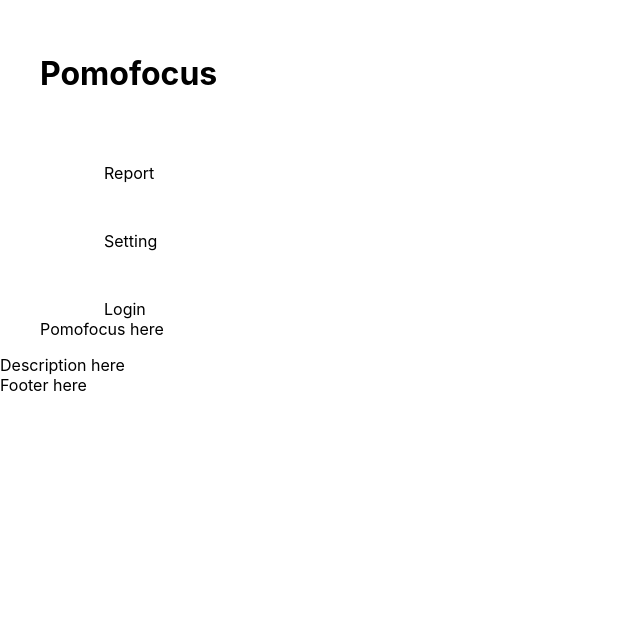
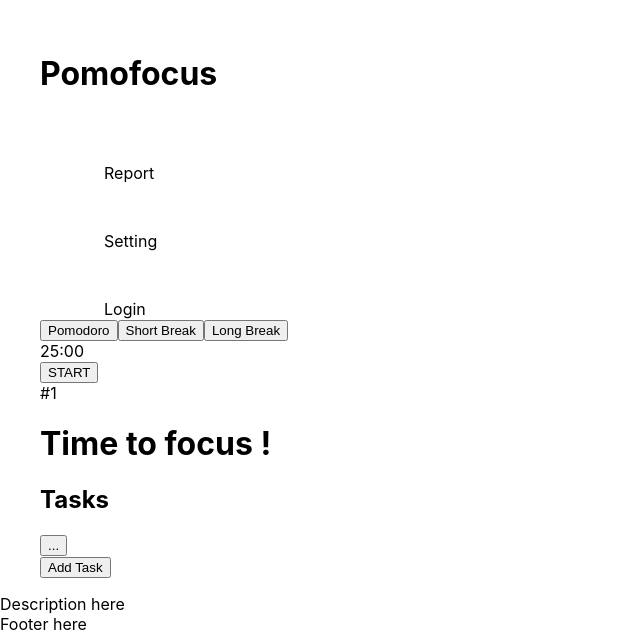
Before and after one commit to thanhngan22/pomodoro, a React (Create React App) app: page / in a window 1280 px wide. Shown: the part 499-1133 px from the top of the page, without its empty margins (0-640 px from the left). Before the commit the page ends 894 px from the top, so only its background shows below. Built offline with nearby package versions, Linux system fonts and the light colour scheme.

Commit message:
add node-sass | config scss

```diff
--- a/package.json
+++ b/package.json
@@ -42,5 +42,9 @@
       "last 1 firefox version",
       "last 1 safari version"
     ]
+  },
+  "devDependencies": {
+    "node-sass": "^7.0.3",
+    "sass-loader": "^13.2.2"
   }
 }
--- a/src/components/Pomofocus.tsx
+++ b/src/components/Pomofocus.tsx
@@ -2,8 +2,48 @@
 
 export default function Pomofocus() {
     return (
-        <div className="pomo__container ">
-            Pomofocus here
+        <div className="pomo__container flex flex-col pb-80 pt-10 px-16 text-white  ">
+            <div className="display__timer px-20 items-center flex flex-col">
+                <div className="pomo__break-types pt-4">
+                    <button  className="pomodoro__main-btn pomo__types-btn mr-3 ">
+                        Pomodoro
+                    </button>
+                    <button className="Short__Break-btn pomo__types-btn mx-4">
+                        Short Break
+                    </button>
+                    <button className="Long__Break-btn pomo__types-btn ml-3">
+                        Long Break
+                    </button>
+                </div>
+                <div className="time__remaining py-10 text-9xl">
+                        25:00
+                </div>
+                <div className="start__button-container">
+                    <button className="start__button">START</button>
+                </div>
+            </div>
+            <div className="target__heading">
+                <div className="current__task">
+                    #1
+                </div>
+                <h1 className="target__heading-title">
+                    Time to focus !
+                </h1>
+            </div>
+            <div className="tasks__menu flex justify-between">
+                <h2>Tasks</h2>
+                <button className="action__tasks">
+                    ...
+                    </button>
+            </div>
+            <div className="add__task">
+                <button className="add__task-btn">
+                    Add Task
+                </button>
+            </div>
+            <div className="tasks__list">
+
+            </div>
 
         </div>
     )
--- a/src/index.css
+++ b/src/index.css
@@ -14,5 +14,5 @@
 
 
 
-@import url('./styles/main.css');
+@import url('./styles/main.scss');
 @import './styles/tailwind.css';
--- a/src/styles/main.css
+++ b/src/styles/main.scss
@@ -24,3 +24,23 @@
     font-size: 13px;
     align-items: center;
 }
+
+.pomo__container {
+
+    .display__timer {
+        background-color: rgba(255,255,255,0.1);
+        border-radius: 6px;
+
+        .pomo__types-btn {
+
+            background-color: rgba(0,0,0,0.2);
+            border-radius: 4px;
+            padding: 2px 10px;
+            font-size: 14px;
+    }
+
+
+
+    }
+
+}
--- /dev/null
+++ b/webpack.config.js
@@ -0,0 +1,29 @@
+
+
+  module.exports = {
+    // ...các cấu hình khác của webpack...
+
+    module: {
+      rules: [
+        {
+          test: /\.scss$/,
+          use: [
+            'style-loader',
+            {
+              loader: 'css-loader',
+              options: {
+                modules: {
+                  auto: true,
+                  localIdentName: '[name]__[local]--[hash:base64:5]',
+                },
+              },
+            },
+            'sass-loader',
+          ],
+        },
+        // ...các rule khác nếu cần...
+      ],
+    },
+
+    // ...các cấu hình khác của webpack...
+  };
```
Also changed, not shown: 1 other file (tests, documents, lock files or other folders).
